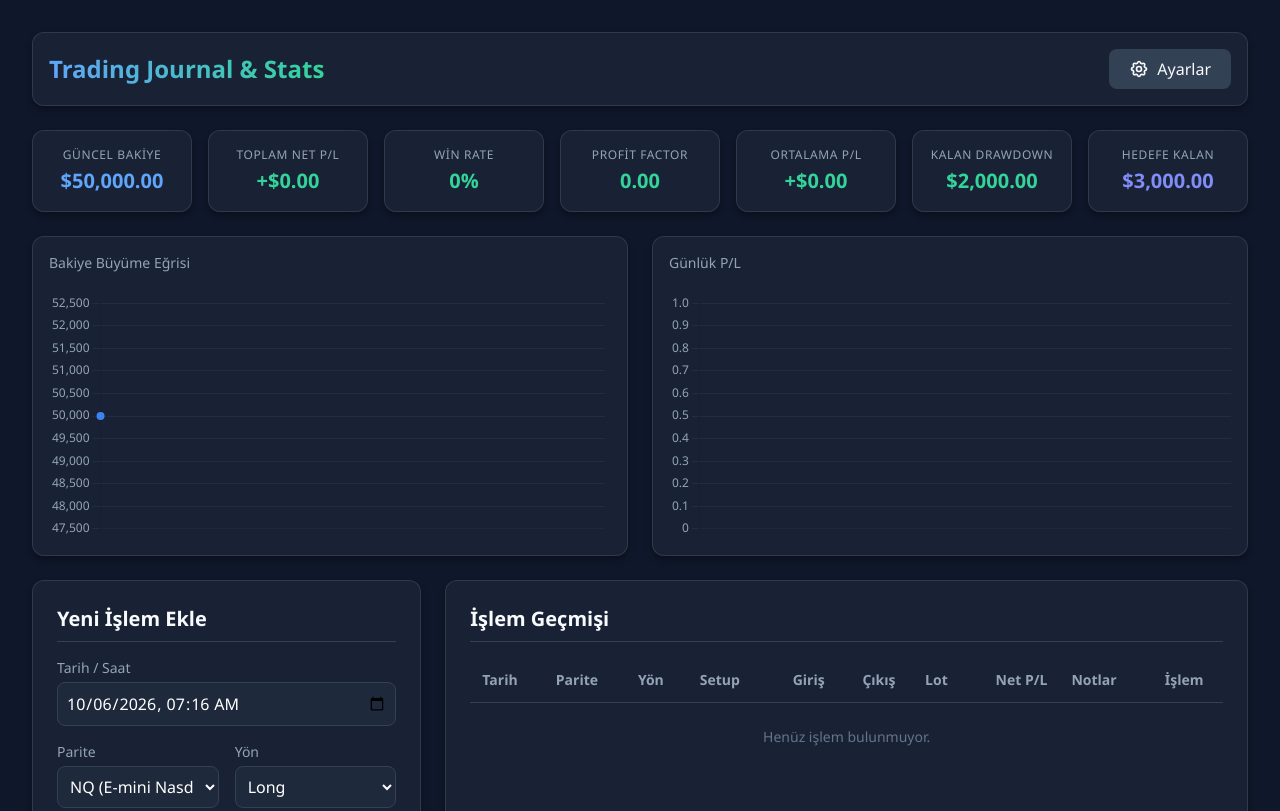
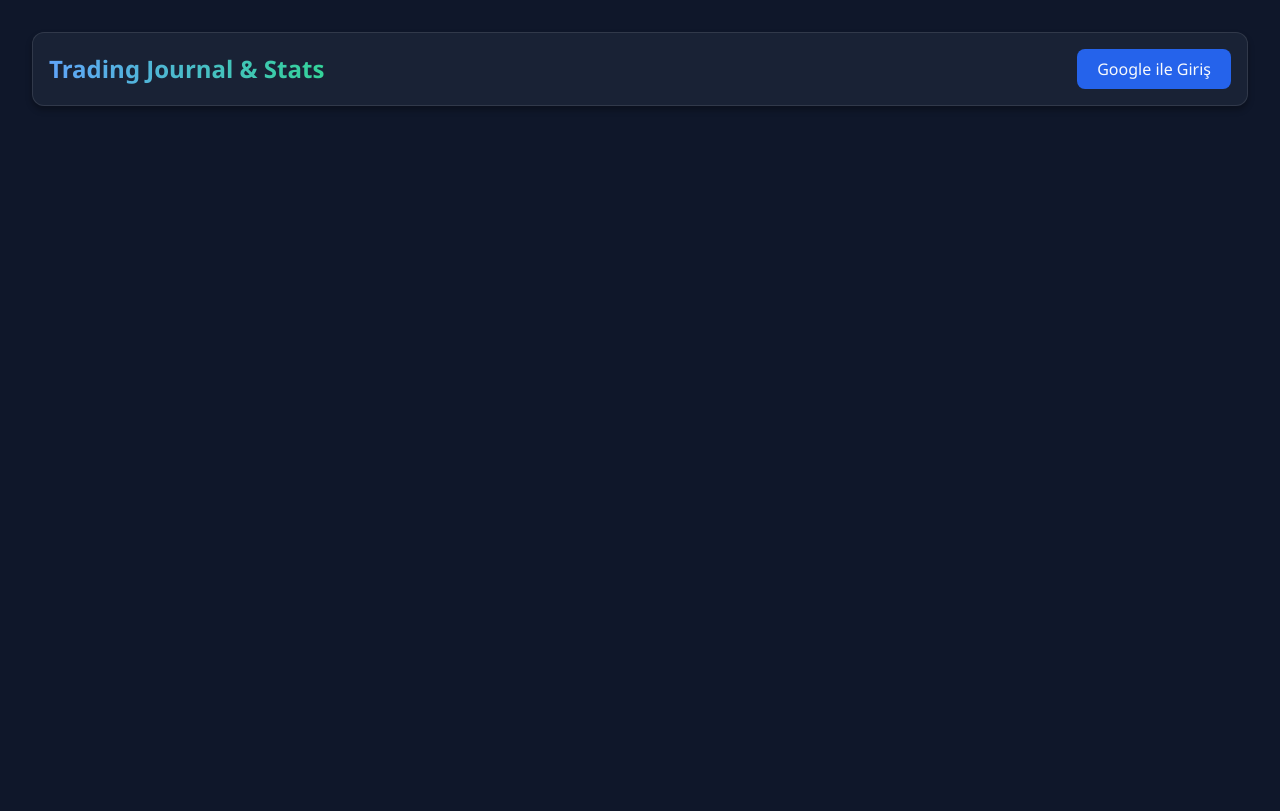
Before and after one commit to HrafN9/mffu, a plain HTML site: page index.html in a window 1280 px wide. Shown: the top 811 px of the page. Drawn offline with nearby package versions, Linux system fonts and the light colour scheme; no server answers.

Commit message:
Update index.html

```diff
--- a/index.html
+++ b/index.html
@@ -233,14 +233,16 @@
         // ==========================================
         // BURAYA FIREBASE BİLGİLERİNİ GİRİN
         // ==========================================
-        const firebaseConfig = {
-            // apiKey: "YOUR_API_KEY",
-            // authDomain: "YOUR_AUTH_DOMAIN",
-            // projectId: "YOUR_PROJECT_ID",
-            // storageBucket: "YOUR_STORAGE_BUCKET",
-            // messagingSenderId: "YOUR_MESSAGING_SENDER_ID",
-            // appId: "YOUR_APP_ID"
-        };
+   const firebaseConfig = {
+  apiKey: "AIzaSyBZL4HoKNHFS8dG95ce_HM1jLVF_y8MuC8",
+  authDomain: "mffu-journal-3d704.firebaseapp.com",
+  projectId: "mffu-journal-3d704",
+  storageBucket: "mffu-journal-3d704.firebasestorage.app",
+  messagingSenderId: "53911325209",
+  appId: "1:53911325209:web:216b634af1701133933888",
+  measurementId: "G-FP1G6KCPYL"
+};
+
 
         const isFirebaseConfigured = firebaseConfig.apiKey && firebaseConfig.apiKey !== "YOUR_API_KEY";
 
```
